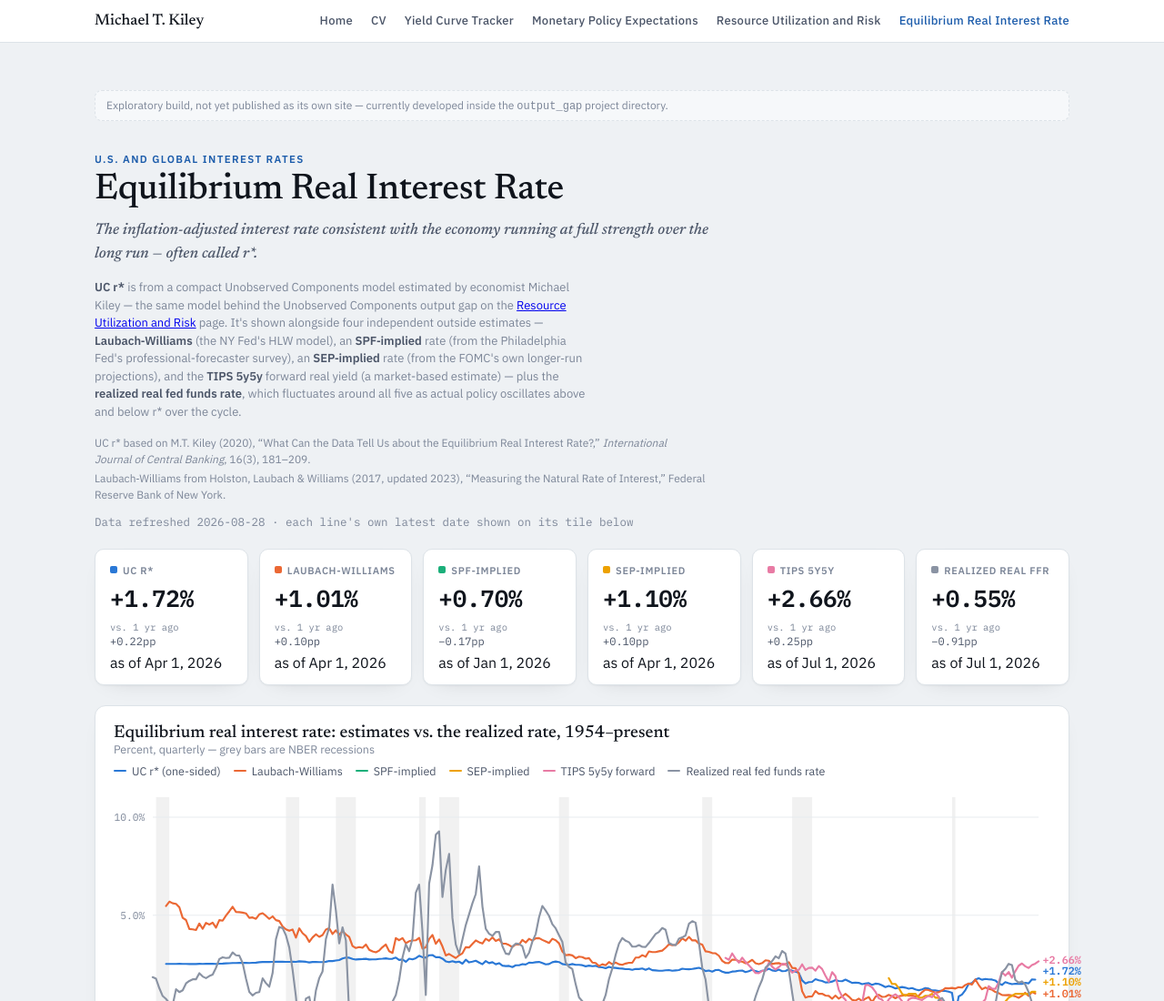
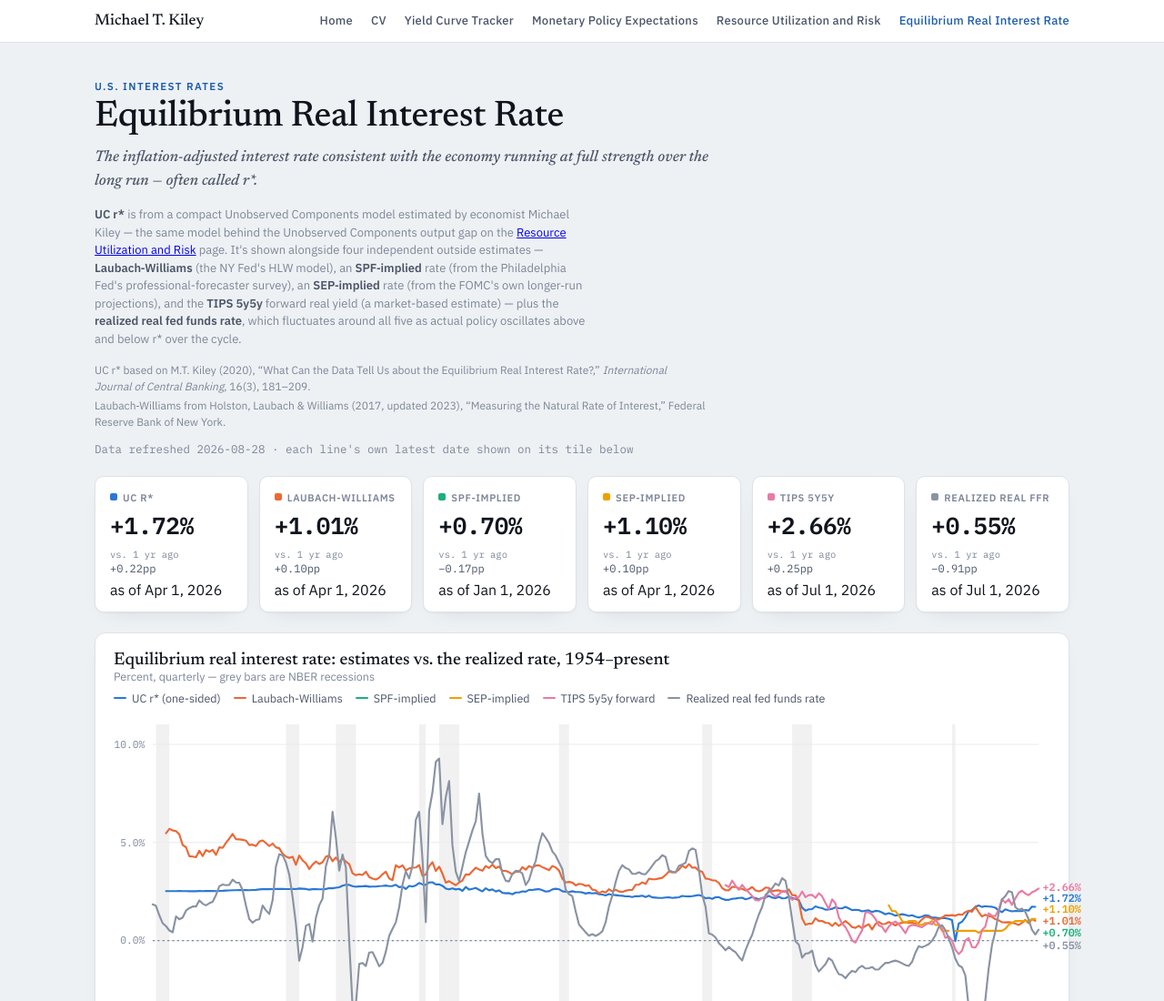
Before and after one commit to michaeltkiley/equilibrium_rate, a plain HTML site: page docs/index.html in a window 1280 px wide. Shown: the top 1100 px of the page at 91% size. Drawn offline with Linux system fonts and the light colour scheme.

Commit message:
Remove exploratory note, drop 'Global' from framing, fix stale link
- Removed the leftover 'exploratory build' note (stale from before
  the output_gap repo split).
- Eyebrow read "U.S. and Global Interest Rates" and the unused
  --series-global CSS var was still defined -- both left over from the
  dropped Global Factor era (see README "History"). This page's focus
  is domestic UC r* against outside benchmarks, not a global
  comparison; changed to "U.S. Interest Rates".
- Citation text still linked to the old ../dashboard/docs/index.html
  relative path, broken since the repo split -- fixed to the live
  absolute URL (same bug already fixed in the nav itself).

```diff
--- a/docs/index.html
+++ b/docs/index.html
@@ -57,7 +57,6 @@
     --ink-muted: #7c8798;
     --accent-text: #74aeef;
     --series-domestic: #3987e5;
-    --series-global: #d95926;
     --series-neutral: #7c8798;
     --shadow: 0 1px 2px rgba(0, 0, 0, 0.3), 0 8px 24px -16px rgba(0, 0, 0, 0.55);
   }
@@ -242,10 +241,6 @@
   .site-nav nav a { font-family: "IBM Plex Sans", sans-serif; font-size: 13px; font-weight: 500; letter-spacing: 0.02em; color: var(--ink-secondary); text-decoration: none; }
   .site-nav nav a:hover, .site-nav nav a.active { color: var(--accent-text); }
 
-  .exploratory-note {
-    font-size: 12px; color: var(--ink-muted); background: var(--surface-tile);
-    border: 1px dashed var(--rule); border-radius: 8px; padding: 8px 12px;
-  }
 </style>
 </head>
 <body>
@@ -265,13 +260,11 @@
 </div>
 
 <div class="page">
-  <p class="exploratory-note">Exploratory build, not yet published as its own site — currently developed inside the <code>output_gap</code> project directory.</p>
-
   <header class="masthead">
-    <p class="eyebrow">U.S. and Global Interest Rates</p>
+    <p class="eyebrow">U.S. Interest Rates</p>
     <h1>Equilibrium Real Interest Rate</h1>
     <p class="subtitle">The inflation-adjusted interest rate consistent with the economy running at full strength over the long run — often called r*.</p>
-    <p class="citation"><b>UC r*</b> is from a compact Unobserved Components model estimated by economist Michael Kiley — the same model behind the Unobserved Components output gap on the <a href="../dashboard/docs/index.html">Resource Utilization and Risk</a> page. It's shown alongside four independent outside estimates — <b>Laubach&#8209;Williams</b> (the NY Fed's HLW model), an <b>SPF&#8209;implied</b> rate (from the Philadelphia Fed's professional-forecaster survey), an <b>SEP&#8209;implied</b> rate (from the FOMC's own longer&#8209;run projections), and the <b>TIPS 5y5y</b> forward real yield (a market-based estimate) — plus the <b>realized real fed funds rate</b>, which fluctuates around all five as actual policy oscillates above and below r* over the cycle.</p>
+    <p class="citation"><b>UC r*</b> is from a compact Unobserved Components model estimated by economist Michael Kiley — the same model behind the Unobserved Components output gap on the <a href="https://michaeltkiley.github.io/resource_utilization/">Resource Utilization and Risk</a> page. It's shown alongside four independent outside estimates — <b>Laubach&#8209;Williams</b> (the NY Fed's HLW model), an <b>SPF&#8209;implied</b> rate (from the Philadelphia Fed's professional-forecaster survey), an <b>SEP&#8209;implied</b> rate (from the FOMC's own longer&#8209;run projections), and the <b>TIPS 5y5y</b> forward real yield (a market-based estimate) — plus the <b>realized real fed funds rate</b>, which fluctuates around all five as actual policy oscillates above and below r* over the cycle.</p>
     <div class="reference-lines">
       <p>UC r* based on M.T. Kiley (2020), &ldquo;What Can the Data Tell Us about the Equilibrium Real Interest Rate?,&rdquo; <i>International Journal of Central Banking</i>, 16(3), 181&ndash;209.</p>
       <p>Laubach&#8209;Williams from Holston, Laubach &amp; Williams (2017, updated 2023), &ldquo;Measuring the Natural Rate of Interest,&rdquo; Federal Reserve Bank of New York.</p>
```
Also changed, not shown: scripts/page_template.html (+2 -9 lines).
